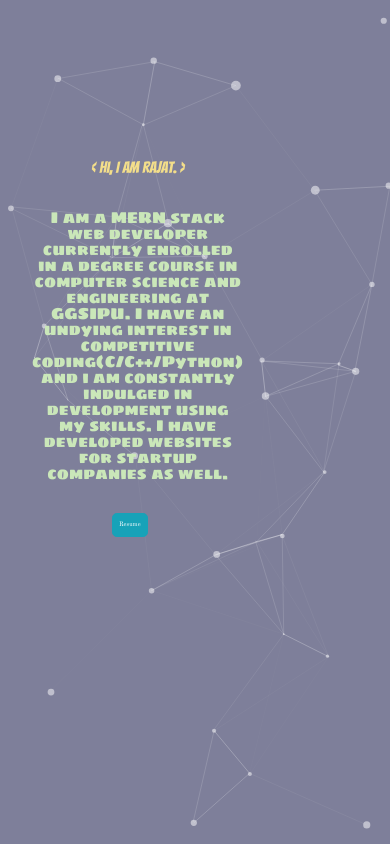
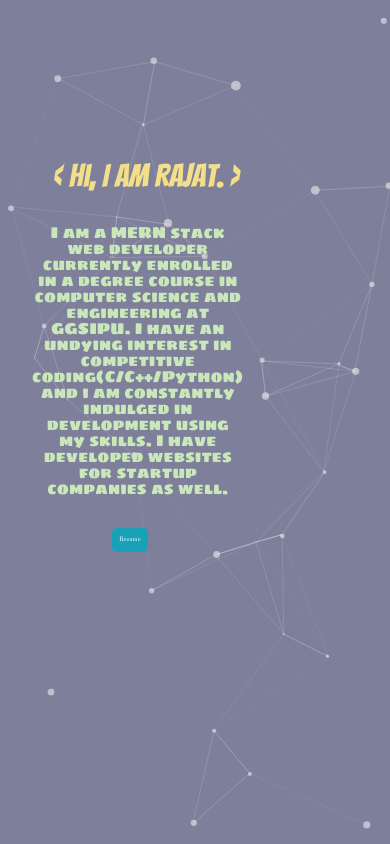
Before and after one commit to rajatmw1999/dottech, a plain HTML site: page index.html in a window 390 px wide. Shown: the top 844 px of the page. Drawn offline with nearby package versions, Linux system fonts and the light colour scheme.

```diff
--- a/css/style.css
+++ b/css/style.css
@@ -876,8 +876,8 @@
     font-size: 1rem !important;
   } */
   #particles-js span{
-    font-size: 1rem;
-    margin-left: -5rem;
+    font-size: 2rem;
+    margin-left: -4rem;
   }
   #particles-js p{
     font-size: 1rem;
```
